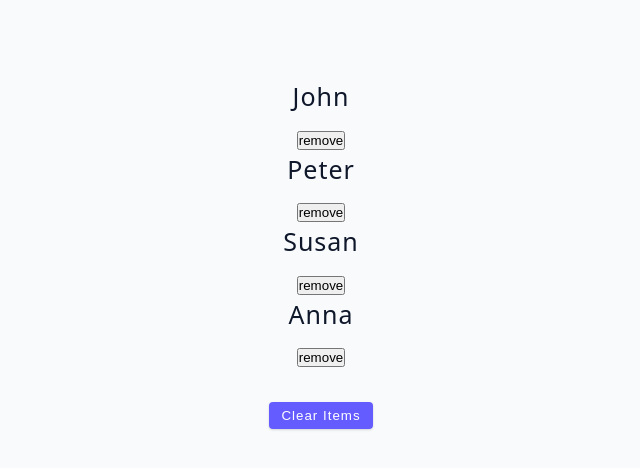
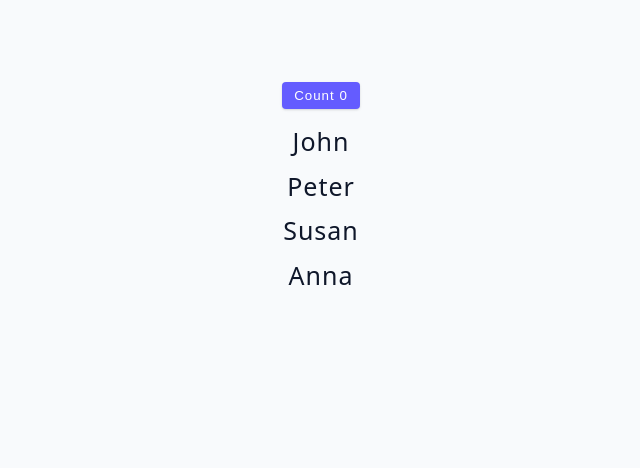
Before and after one commit to Rahmattullah13/React-Advanced, a React (Vite) app: page / in a window 1280 px wide. Shown: the top 468 px of the page, without its empty margins (319-959 px from the left). Built offline with nearby package versions, Linux system fonts and the light colour scheme.

Commit message:
learn lowerState performance

```diff
--- a/src/App.jsx
+++ b/src/App.jsx
@@ -1,4 +1,4 @@
-import Starter from './tutorial/10-useReducer/starter/01-useReducer';
+import Starter from './tutorial/11-performance/starter/01-lower-state';
 function App() {
   return (
     <div className="container">
--- /dev/null
+++ b/src/tutorial/11-performance/starter/01-lower-state/Counter.jsx
@@ -0,0 +1,11 @@
+import { useState } from 'react';
+
+export const Counter = () => {
+  const [count, setCount] = useState(0);
+
+  return (
+    <button className="btn" onClick={() => setCount(count + 1)} style={{ marginBottom: '1rem' }}>
+      count {count}
+    </button>
+  );
+};
--- a/src/tutorial/11-performance/starter/01-lower-state/index.jsx
+++ b/src/tutorial/11-performance/starter/01-lower-state/index.jsx
@@ -1,19 +1,12 @@
 import { useState } from 'react';
 import { data } from '../../../../data';
+import { Counter } from './Counter';
 import List from './List';
 const LowerState = () => {
   const [people, setPeople] = useState(data);
-  const [count, setCount] = useState(0);
-
   return (
     <section>
-      <button
-        className='btn'
-        onClick={() => setCount(count + 1)}
-        style={{ marginBottom: '1rem' }}
-      >
-        count {count}
-      </button>
+      <Counter />
       <List people={people} />
     </section>
   );
```
